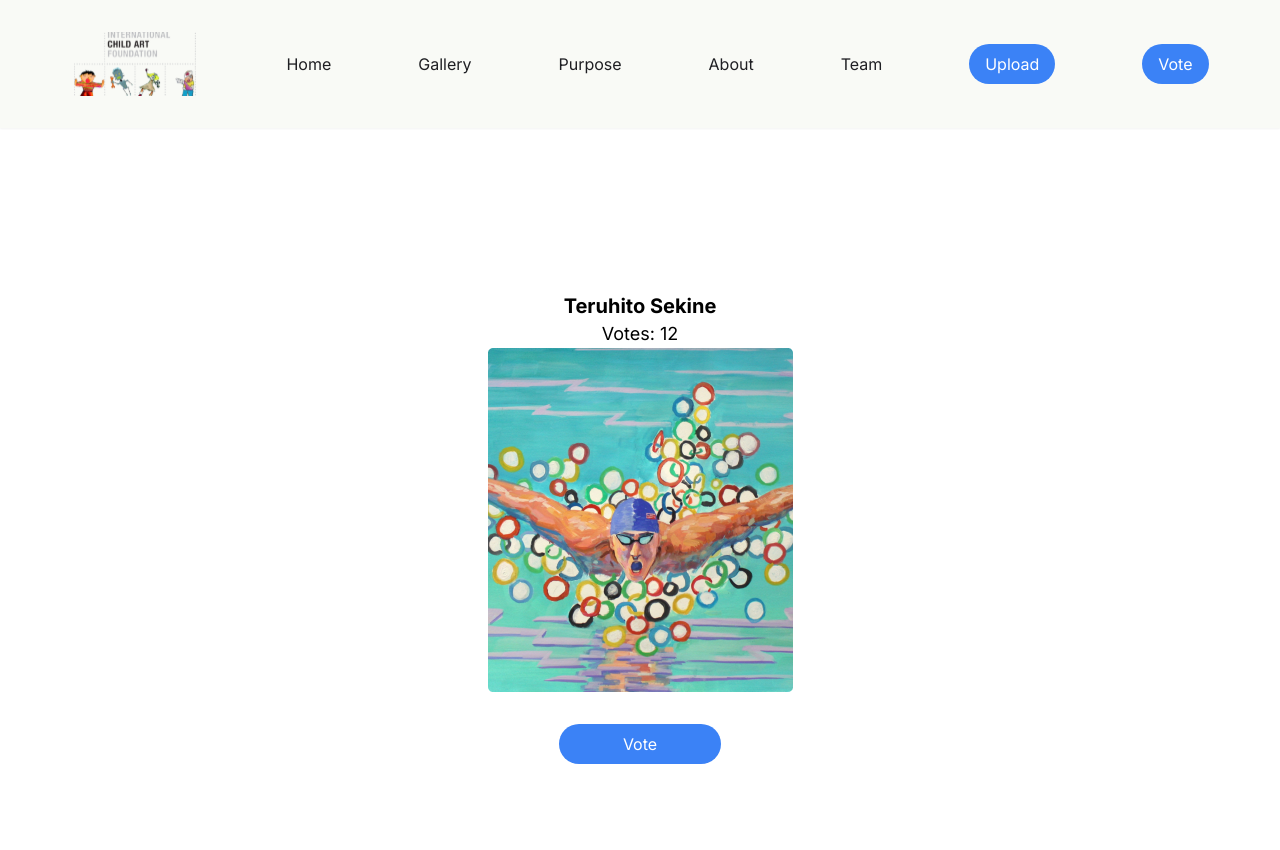
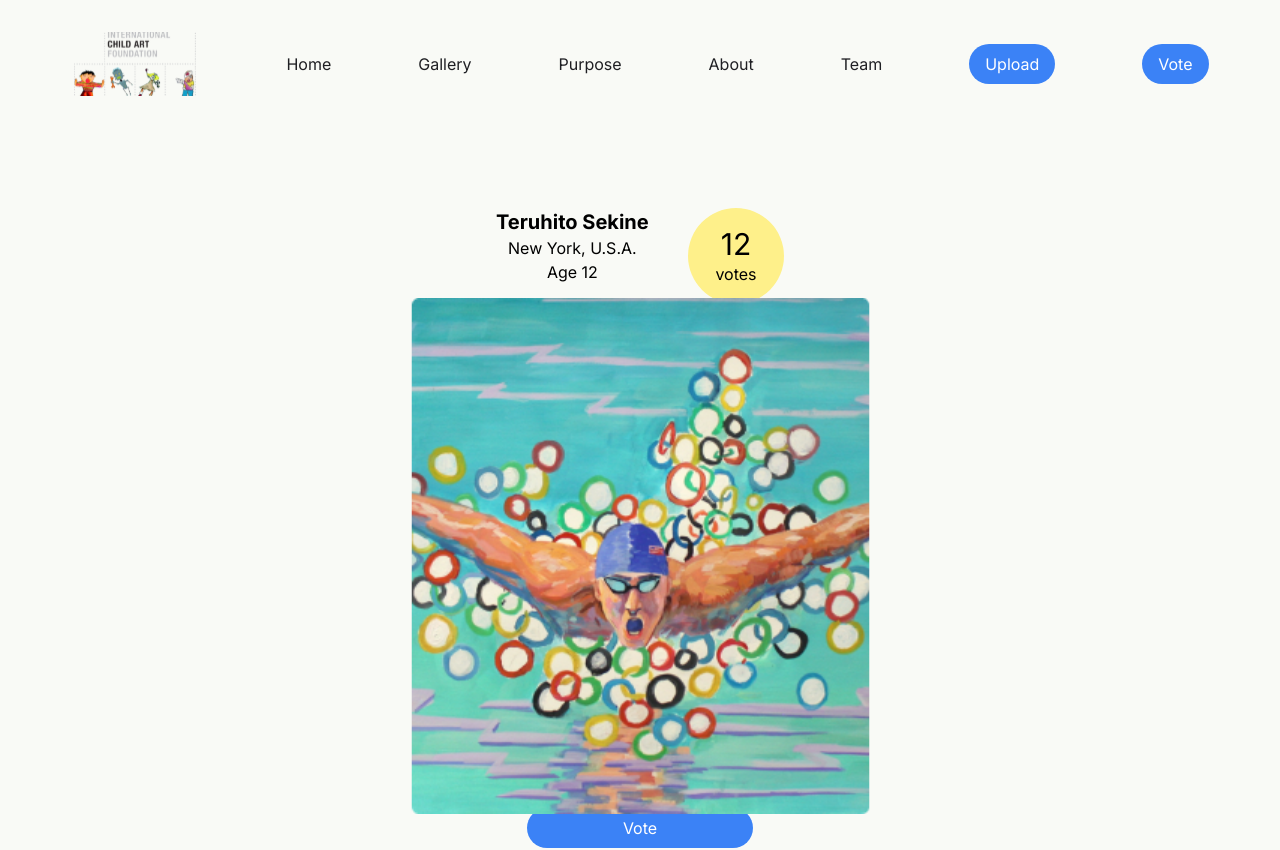
Before and after one commit to international-child-art-foundation/arts-olympiad, a Next.js app: page /artwork/1 in a window 1280 px wide. Shown: the top 850 px of the page. Built offline with nearby package versions, Linux system fonts and the light colour scheme.

Commit message:
feat: CSS to artwork page

```diff
--- a/src/app/artwork/[artworkId]/page.tsx
+++ b/src/app/artwork/[artworkId]/page.tsx
@@ -1,5 +1,6 @@
 import { NextPage } from "next";
 import Link from "next/link";
+import { Fragment } from "react";
 
 interface PageProps {
   params: {
@@ -29,19 +30,24 @@ const ArtworkPage: NextPage<PageProps> = (props) => {
   }
 
   return (
-    <div className="text-center h-screen flex flex-col justify-center">
-      <div className="text-xl font-bold">{artwork.name}</div>
-      <div className="text-lg">Votes: {artwork.votes}</div>
-      <div className="flex justify-center">
-        <div className="grid place-items-center">
-          <img src={artwork.url} alt={artwork.name} />
+    <div className="flex flex-col items-center justify-evenly h-screen text-center bg-neutral-white">
+      <div className="flex justify-between md:w-1/4 px-4 px-0 mx-auto sm: w-3/4">
+        <div>
+          <div className="text-xl font-bold">{artwork.name}</div>
+          <p>New York, U.S.A.</p>
+          <p>Age 12</p>
         </div>
+        <div className="bg-yellow-200 rounded-full w-24 h-24 flex items-center justify-center flex-col">
+        <div className="text-3xl">{artwork.votes}</div>
+        <p>votes</p>
       </div>
-      <div className="flex justify-center mt-8">
-        <Link href="/vote" className="bg-blue-500 text-white px-16 py-2 rounded-full inline-block max-w-full">Vote</Link>
       </div>
+      <img src={artwork.url} alt={artwork.name} className="md: transform md:scale-150"/>
+      <Link href="/vote" className="bg-blue-500 text-white px-24 py-2 rounded-full">Vote</Link>
     </div>
   );
+
+
 };
 
 export default ArtworkPage;
```
